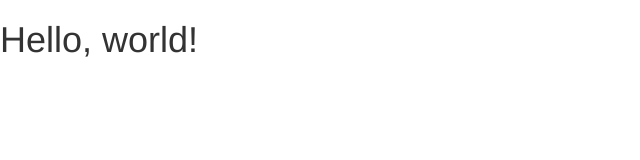
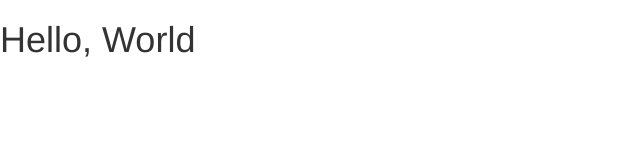
Before and after one commit to naojirouhisada/naojirouhisada.github.io, a plain HTML site: page index.html in a window 1280 px wide. Shown: the full height of the page, 0-640 px from the left. Drawn offline with nearby package versions, Linux system fonts and the light colour scheme.

Commit message:
second commit

```diff
--- a/index.html
+++ b/index.html
@@ -8,7 +8,7 @@
     <link href="https://maxcdn.bootstrapcdn.com/bootstrap/3.3.5/css/bootstrap.min.css" rel="stylesheet">
   </head>
   <body>
-    <h1>Hello, world!</h1>
+    <h1>Hello, World</h1>
 
     <script src="https://maxcdn.bootstrapcdn.com/bootstrap/3.3.5/js/bootstrap.min.js"></script>
   </body>
```
